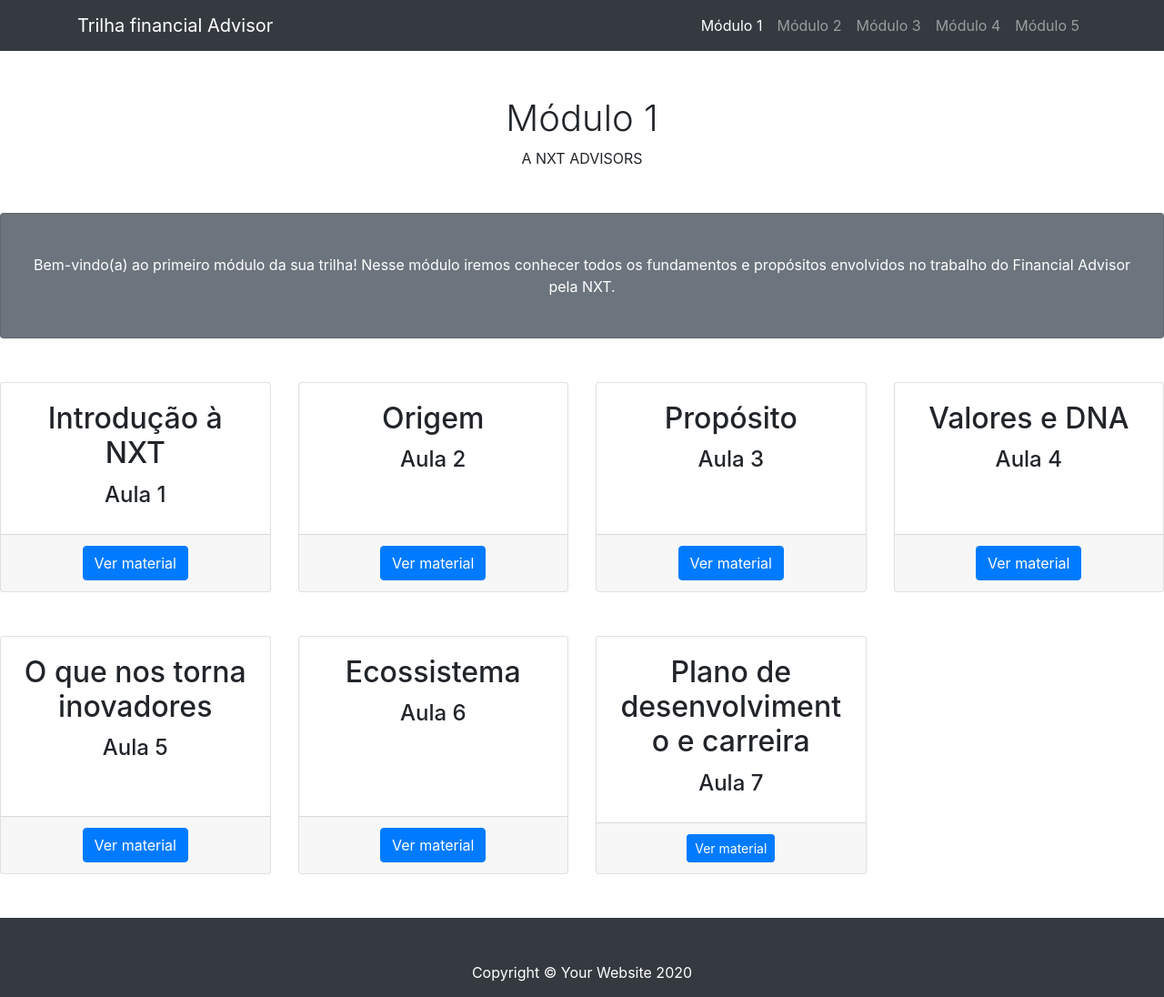
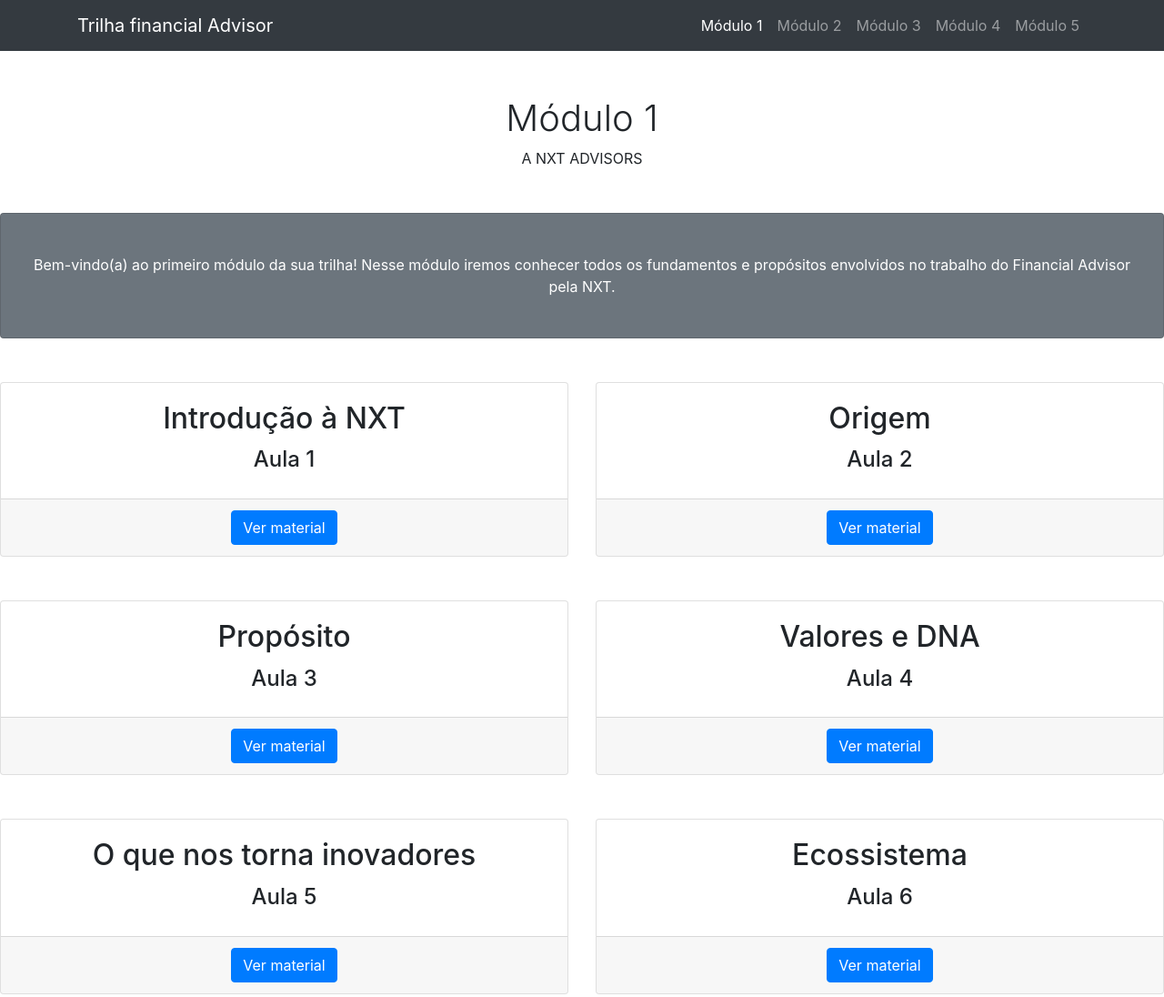
Before and after one commit to brunobernal/material-trilhanxt, a website: page index.html in a window 1280 px wide. Shown: the top 1096 px of the page at 91% size. Drawn offline with Linux system fonts and the light colour scheme.

Commit message:
Update index.html

```diff
--- a/index.html
+++ b/index.html
@@ -73,7 +73,7 @@
 
     <!-- Content Row -->
     <div class="row">
-      <div class="col-md-3 mb-5" style="text-align: center;">
+      <div class="col-md-6 mb-5" style="text-align: center;">
         <div class="card h-100">
           <div class="card-body">
             <h2 class="card-title">Introdução à NXT</h2>
@@ -85,7 +85,7 @@
         </div>
       </div>
       <!-- /.col-md-4 -->
-      <div class="col-md-3 mb-5" style="text-align: center;">
+      <div class="col-md-6 mb-5" style="text-align: center;">
         <div class="card h-100">
           <div class="card-body">
             <h2 class="card-title">Origem</h2>
@@ -97,7 +97,7 @@
         </div>
       </div>
       <!-- /.col-md-4 -->
-      <div class="col-md-3 mb-5" style="text-align: center;">
+      <div class="col-md-6 mb-5" style="text-align: center;">
         <div class="card h-100">
           <div class="card-body">
             <h2 class="card-title">Propósito</h2>
@@ -109,7 +109,7 @@
         </div>
       </div>
       <!-- /.col-md-4 -->
-      <div class="col-md-3 mb-5" style="text-align: center;">
+      <div class="col-md-6 mb-5" style="text-align: center;">
         <div class="card h-100">
           <div class="card-body">
             <h2 class="card-title">Valores e DNA</h2>
@@ -121,7 +121,7 @@
         </div>
       </div>
       <!-- /.col-md-4 -->
-      <div class="col-md-3 mb-5" style="text-align: center;">
+      <div class="col-md-6 mb-5" style="text-align: center;">
         <div class="card h-100">
           <div class="card-body">
             <h2 class="card-title">O que nos torna inovadores</h2>
@@ -133,7 +133,7 @@
         </div>
       </div>
       <!-- /.col-md-4 -->
-      <div class="col-md-3 mb-5" style="text-align: center;">
+      <div class="col-md-6 mb-5" style="text-align: center;">
         <div class="card h-100">
           <div class="card-body">
             <h2 class="card-title">Ecossistema</h2>
@@ -145,7 +145,7 @@
         </div>
       </div>
       <!-- /.col-md-4 -->
-      <div class="col-md-3   mb-5" style="text-align: center;">
+      <div class="col-md-6  mb-5" style="text-align: center;">
         <div class="card h-100">
           <div class="card-body">
             <h2 class="card-title">Plano de desenvolvimento e carreira</h2>
```
